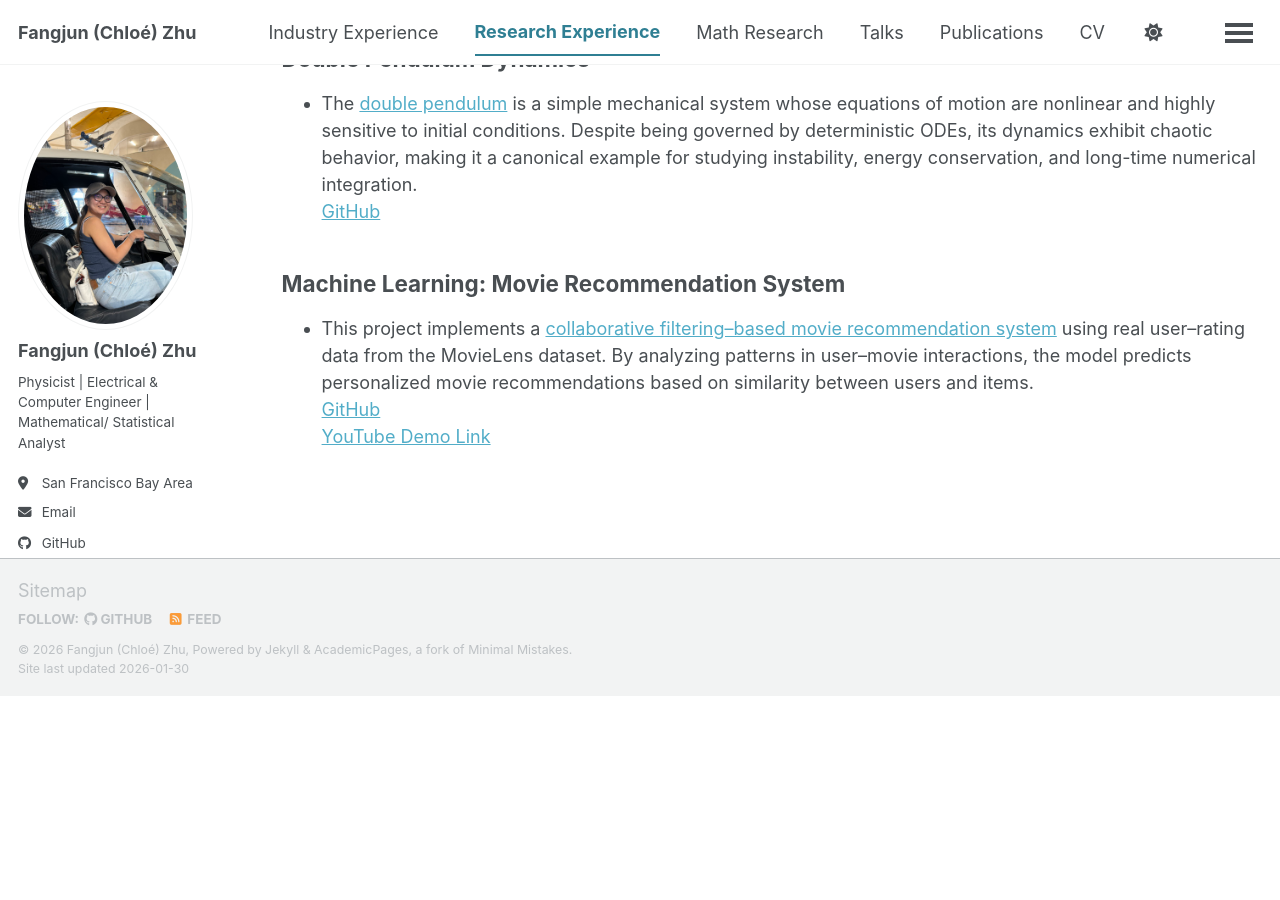
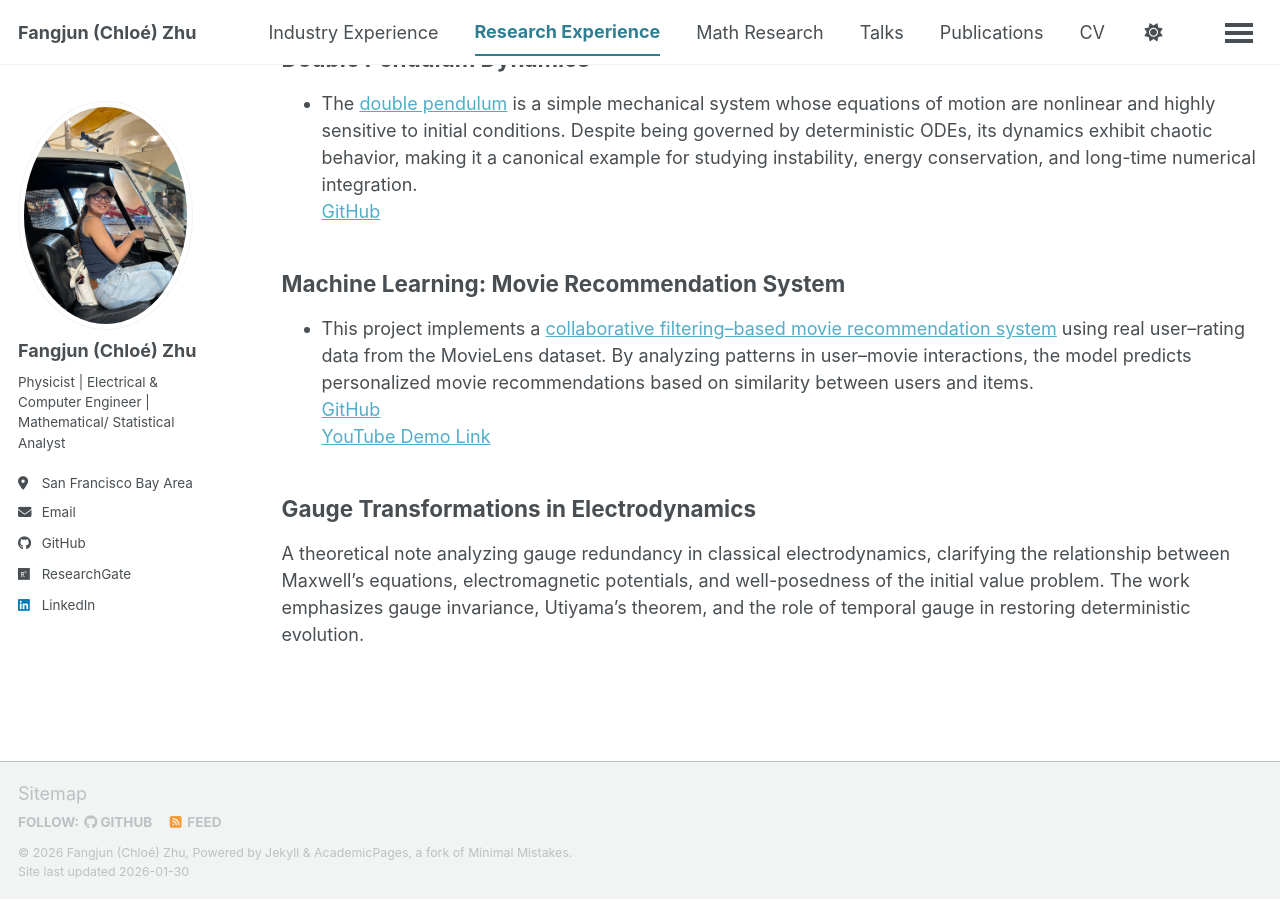
Before and after one commit to ChloeZhu1/ChloeZhu1.github.io, a Jekyll site: the page built from _pages/research-experience.md, in a window 1280 px wide and 900 px high, scrolled down 2174 px. Built offline with Jekyll 4.4.1, drawn with Linux system fonts in a browser that asks for light colours; a script bundle is joined from its source files by our own code; library files that are not in the unit come from our copies; before the commit the page ends 2870 px from its top, so only the background shows below that.

Commit message:
Update research-experience.md

```diff
--- a/_pages/research-experience.md
+++ b/_pages/research-experience.md
@@ -71,3 +71,7 @@
 [GitHub](https://github.com/ChloeZhu1/Machine-Learning-Movie-Recommendation-System.git)
 <br>
 [YouTube Demo Link](https://www.youtube.com/watch?v=anGgSRu01nY&feature=youtu.be)
+
+<h2 id="gt">Gauge Transformations in Electrodynamics</h2>
+A theoretical note analyzing gauge redundancy in classical electrodynamics, clarifying the relationship between Maxwell’s equations, electromagnetic potentials, and well-posedness of the initial value problem. The work emphasizes gauge invariance, Utiyama’s theorem, and the role of temporal gauge in restoring deterministic evolution.
+<br>
```
